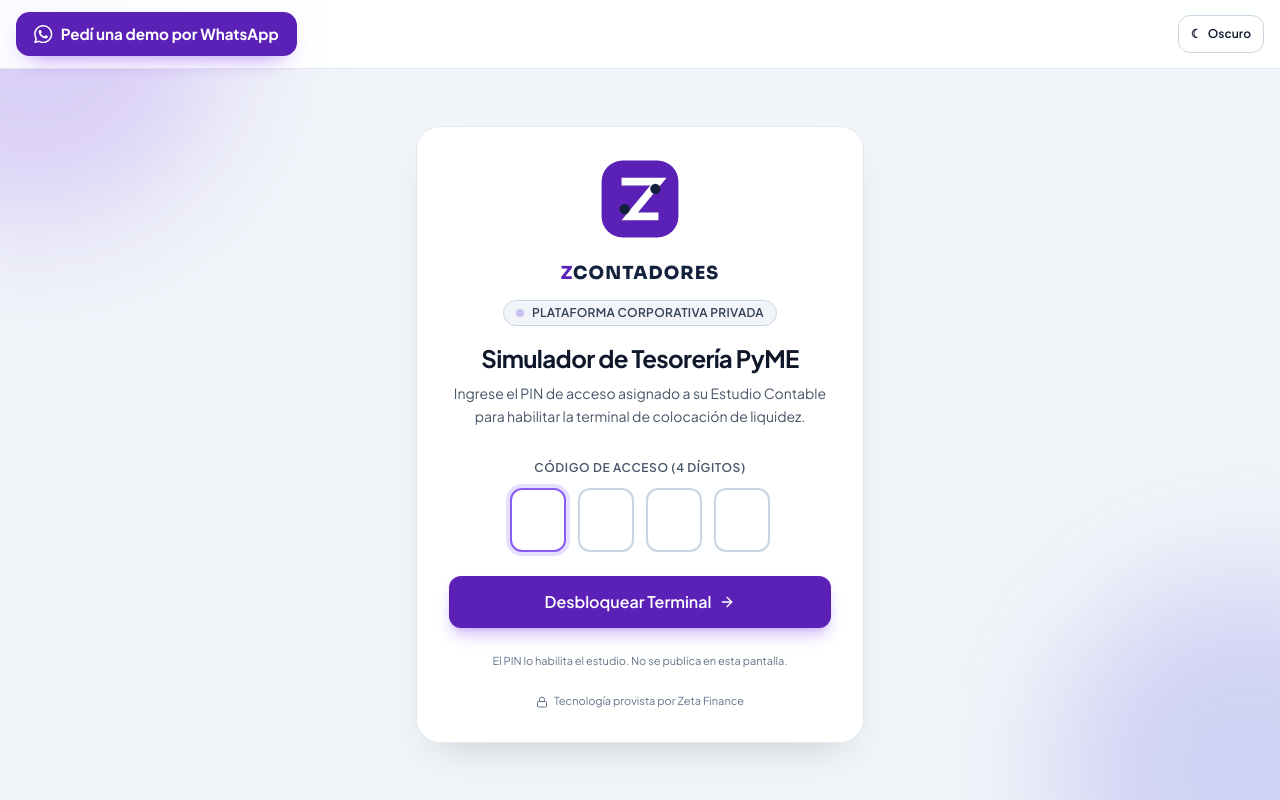
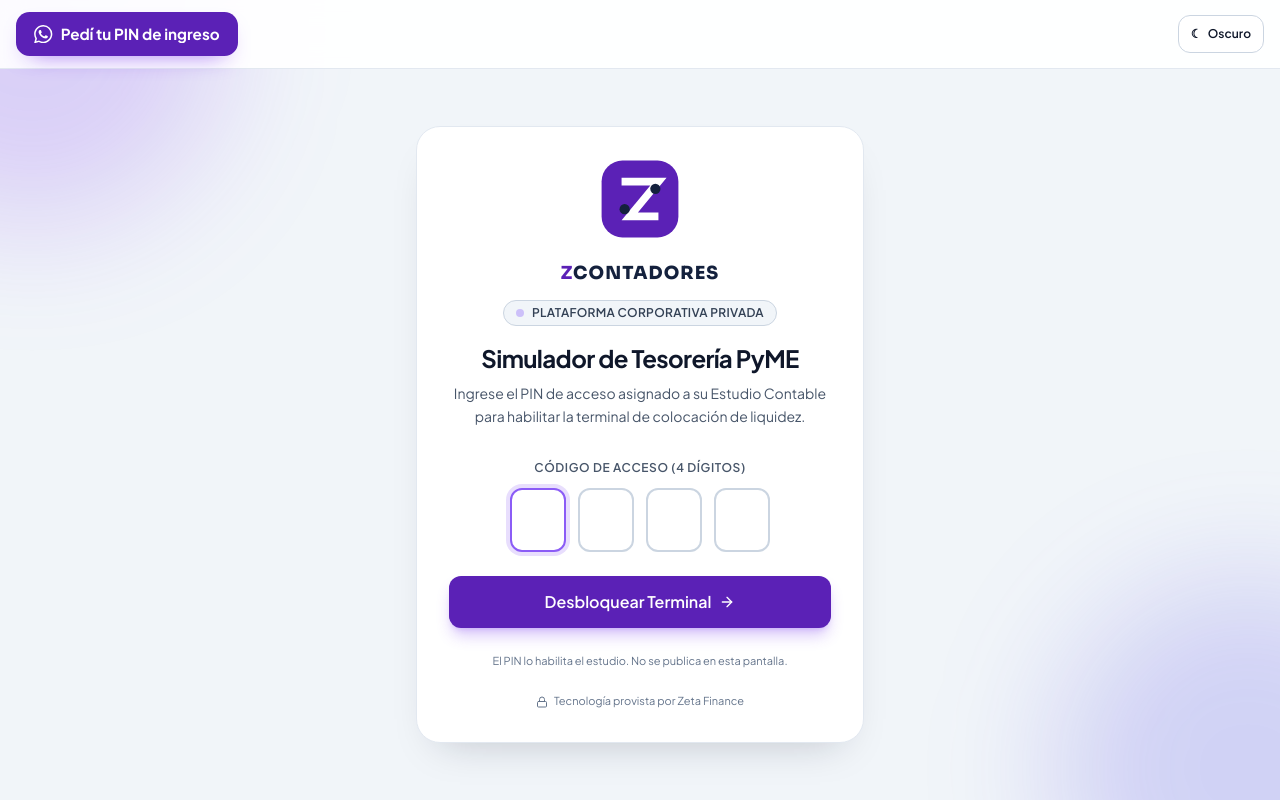
Before and after one commit to diablorodrigo/Zeta-contadores, a website: page zeta-landing/index.html in a window 1280 px wide. Drawn offline with nearby package versions, Linux system fonts and the light colour scheme; no server answers.

Commit message:
feat(entrada): el botón de WhatsApp pide el PIN de ingreso (#19)
La etiqueta visible y el aria-label pasan a «Pedí tu PIN de ingreso».
El mensaje precargado pide el PIN para conocer ZCONTADORES.

Co-authored-by: Cursor Agent <cursoragent@cursor.com>
Co-authored-by: diablorodrigo <diablorodrigo@users.noreply.github.com>

```diff
--- a/zeta-landing/index.html
+++ b/zeta-landing/index.html
@@ -69,15 +69,15 @@
       <a
         id="link-whatsapp-demo"
         class="wa-demo"
-        href="https://wa.me/5493496462977?text=Hola%20Cristian%2C%20soy%20contador%2Fa%20y%20quiero%20pedir%20una%20demo%20de%20ZCONTADORES%20para%20mi%20estudio."
+        href="https://wa.me/5493496462977?text=Hola%20Cristian%2C%20soy%20contador%2Fa%20y%20quiero%20pedir%20mi%20PIN%20de%20ingreso%20para%20conocer%20ZCONTADORES."
         target="_blank"
         rel="noopener noreferrer"
-        aria-label="Pedí una demo por WhatsApp. Se abre en una pestaña nueva."
+        aria-label="Pedí tu PIN de ingreso por WhatsApp. Se abre en una pestaña nueva."
       >
         <svg xmlns="http://www.w3.org/2000/svg" viewBox="0 0 24 24" aria-hidden="true" focusable="false">
           <path fill="currentColor" d="M17.472 14.382c-.297-.149-1.758-.867-2.03-.967-.273-.099-.471-.148-.67.15-.197.297-.767.966-.94 1.164-.173.199-.347.223-.644.075-.297-.15-1.255-.463-2.39-1.475-.883-.788-1.48-1.761-1.653-2.059-.173-.297-.018-.458.13-.606.134-.133.298-.347.446-.52.149-.174.198-.298.298-.497.099-.198.05-.371-.025-.52-.075-.149-.669-1.612-.916-2.207-.242-.579-.487-.5-.669-.51-.173-.008-.371-.01-.57-.01-.198 0-.52.074-.792.372-.272.297-1.04 1.016-1.04 2.479 0 1.462 1.065 2.875 1.213 3.074.149.198 2.096 3.2 5.077 4.487.709.306 1.262.489 1.694.625.712.227 1.36.195 1.871.118.571-.085 1.758-.719 2.006-1.413.248-.694.248-1.289.173-1.413-.074-.124-.272-.198-.57-.347m-5.421 7.403h-.004a9.87 9.87 0 0 1-5.031-1.378l-.361-.214-3.741.982.998-3.648-.235-.374a9.86 9.86 0 0 1-1.51-5.26c.001-5.45 4.436-9.884 9.888-9.884 2.64 0 5.122 1.03 6.988 2.898a9.825 9.825 0 0 1 2.893 6.994c-.003 5.45-4.435 9.884-9.885 9.884m8.413-18.297A11.815 11.815 0 0 0 12.05 0C5.495 0 .16 5.335.157 11.892c0 2.096.547 4.142 1.588 5.945L.057 24l6.305-1.654a11.882 11.882 0 0 0 5.683 1.448h.005c6.554 0 11.89-5.335 11.893-11.893a11.821 11.821 0 0 0-3.48-8.413z"/>
         </svg>
-        <span>Pedí una demo por WhatsApp</span>
+        <span>Pedí tu PIN de ingreso</span>
       </a>
       <button type="button" onclick="zetaToggleTheme()" class="theme-toggle js-theme-toggle" aria-pressed="false"><span class="ic-sun" aria-hidden="true">☀</span><span class="ic-moon" aria-hidden="true">☾</span><span class="js-theme-label">Claro</span></button>
     </header>
```
